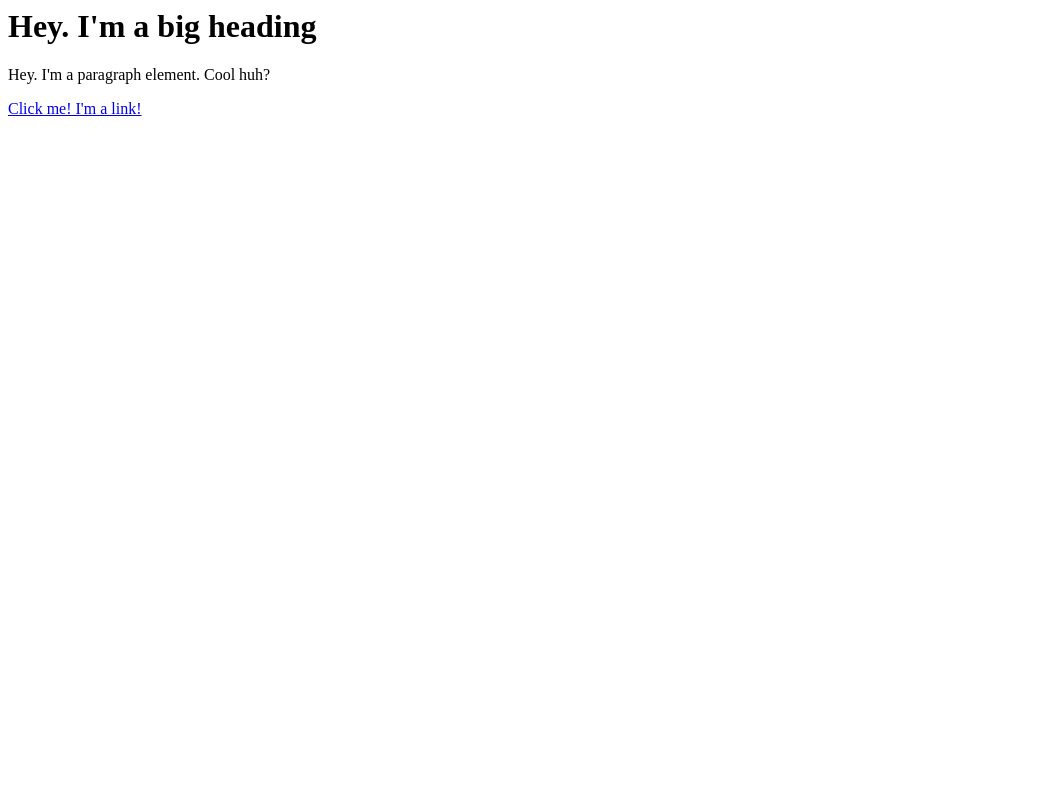
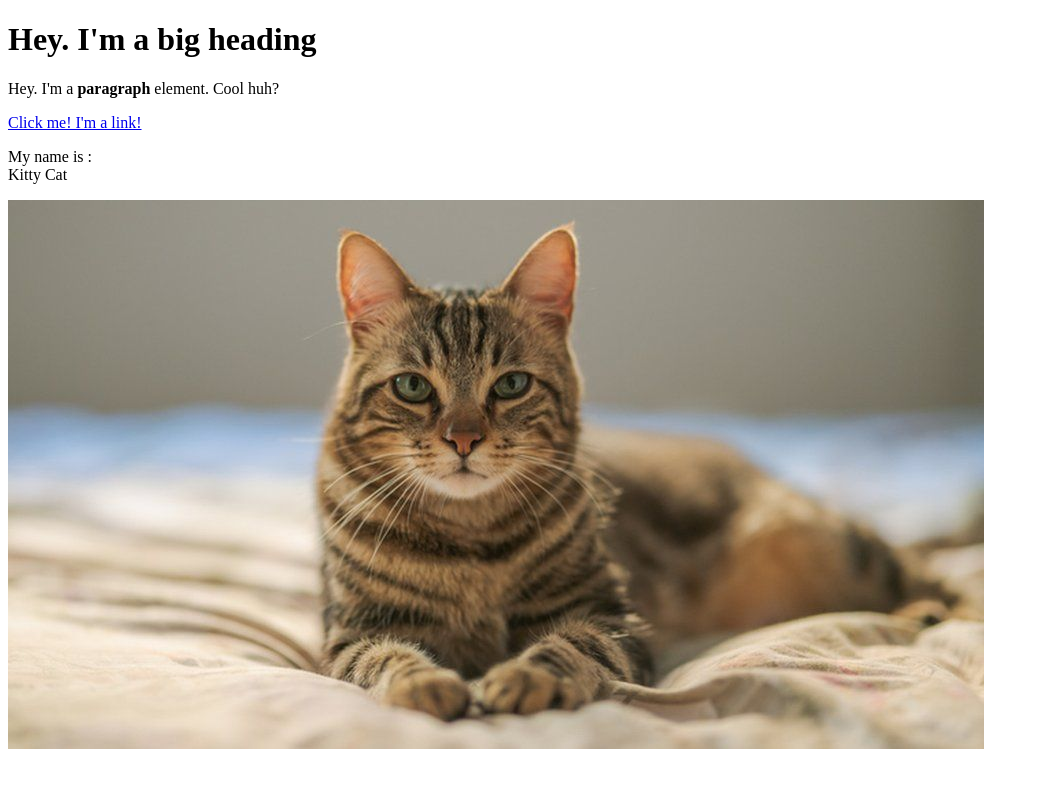
Before and after one commit to Lambrusko/cartoon, a plain HTML site: page index.html in a window 1280 px wide. Shown: the whole page, without its empty margins (0-1039 px from the left). Drawn offline with Linux system fonts and the light colour scheme.

Commit message:
Added a cat a image and a few more elements

```diff
--- a/index.html
+++ b/index.html
@@ -1,3 +1,13 @@
-<h1>Hey. I'm a big heading</h1>
-<p>Hey. I'm a paragraph element. Cool huh?</p>
-<a href="https://google.com" target="_blank" title="Let's go to Google">Click me! I'm a link!</a>
+<!DOCTYPE html>
+<head>
+    <title>Lessons</title>
+</head>
+<body>
+    <h1>Hey. I'm a big heading</h1>
+    <p>Hey. I'm a <b>paragraph</b> element. Cool huh?</p>
+    <a href="https://google.com" target="_blank" title="Let's go to Google">Click me! I'm a link!</a>
+    <p>My name is :
+        <br>Kitty Cat
+    </p>
+    <img src="img/cat.jpg">
+</body>
```
Also changed, not shown: img/cat.jpg (added).
